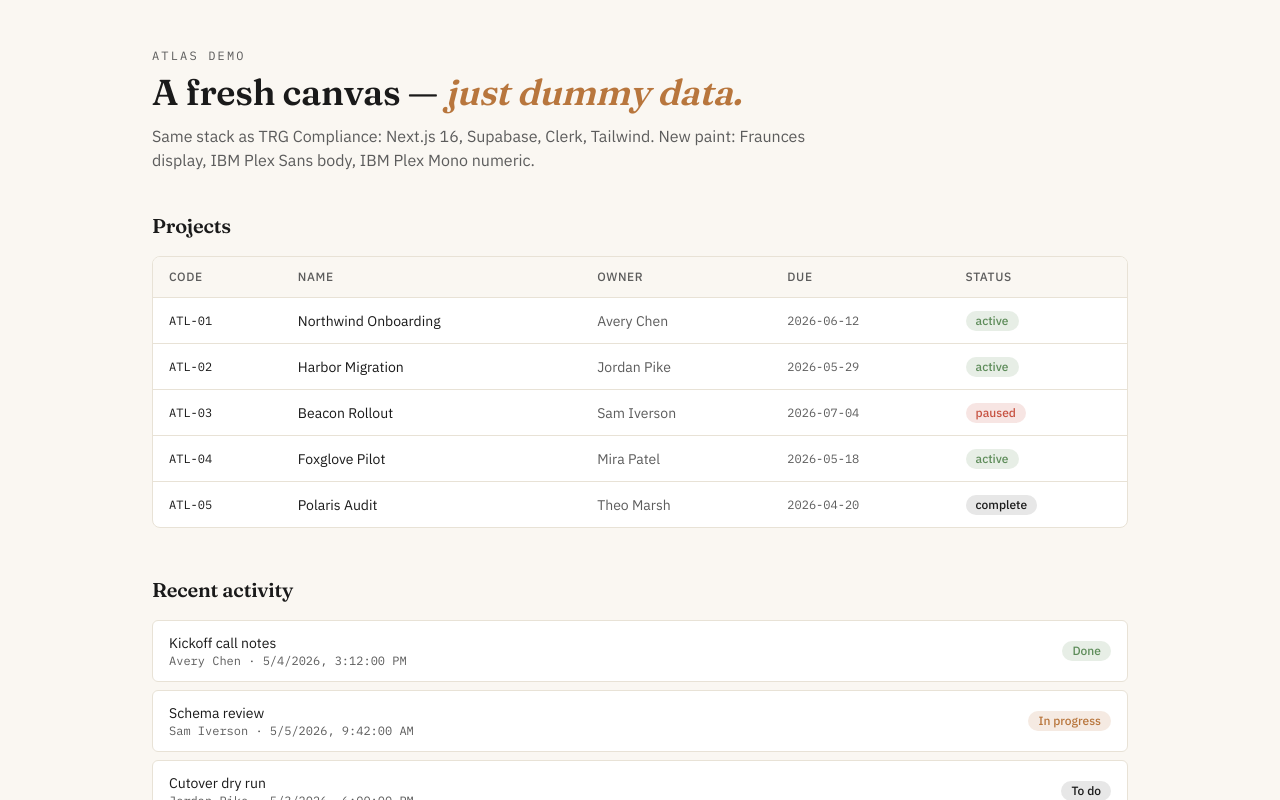
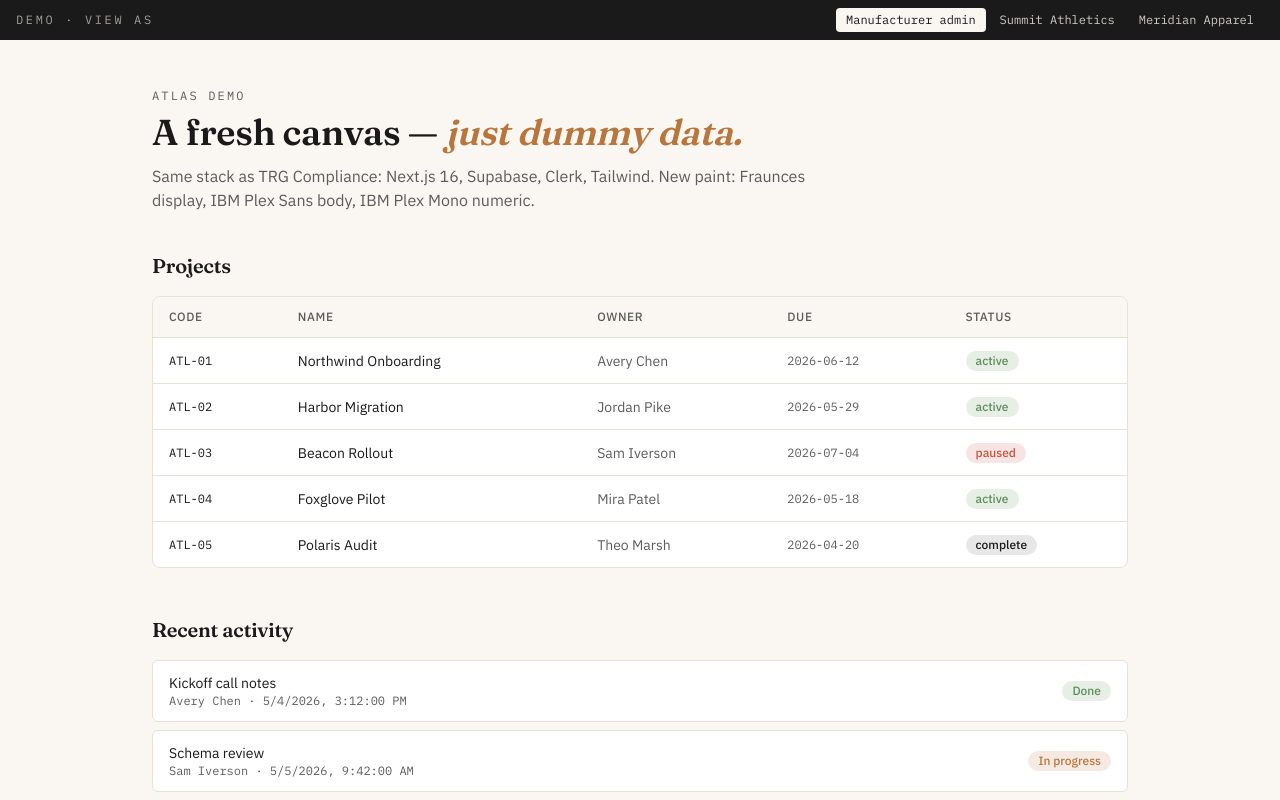
Before and after one commit to wsew2217/atlas-demo, a Next.js app: page /demo in a window 1280 px wide. Shown: the top 800 px of the page. Built offline with nearby package versions, Linux system fonts and the light colour scheme.

Commit message:
Update layout.tsx

```diff
--- a/app/demo/layout.tsx
+++ b/app/demo/layout.tsx
@@ -1,4 +1,5 @@
 import { ClerkProvider } from '@clerk/nextjs'
+import { DemoBar } from '@/components/demo/DemoBar'
 
 const clerkAppearance = {
   variables: {
@@ -15,9 +16,16 @@ const clerkAppearance = {
 
 export const metadata = {
   title: 'Atlas Demo',
-  description: 'Atlas demo app — dummy data, Fraunces + IBM Plex stack.',
+  description: 'Atlas — operational software for apparel manufacturers. Demo with fake data.',
 }
 
 export default function DemoLayout({ children }: { children: React.ReactNode }) {
-  return <ClerkProvider appearance={clerkAppearance}>{children}</ClerkProvider>
+  return (
+    <ClerkProvider appearance={clerkAppearance}>
+      <div className="flex min-h-screen flex-col">
+        <DemoBar />
+        {children}
+      </div>
+    </ClerkProvider>
+  )
 }
```
